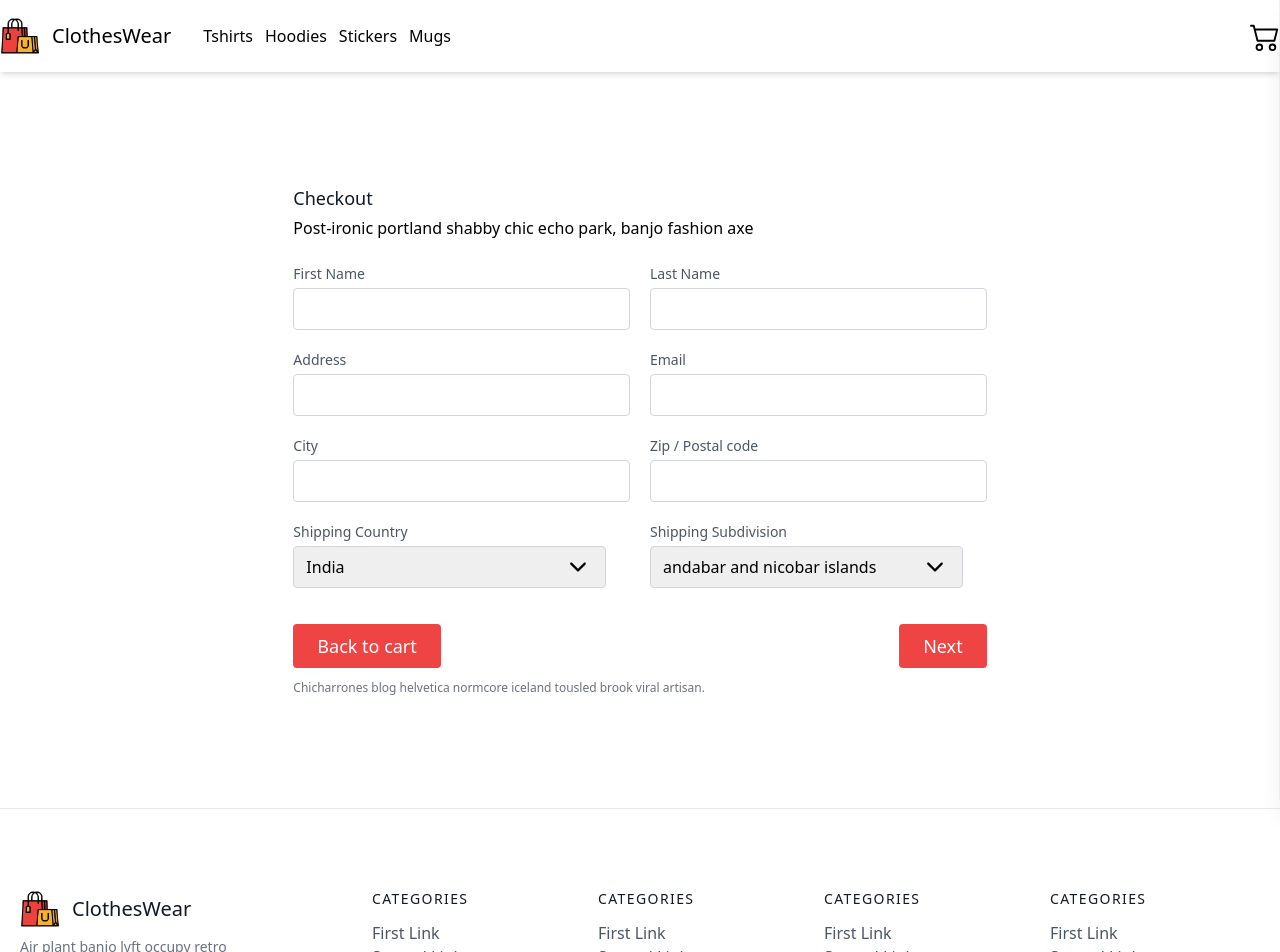
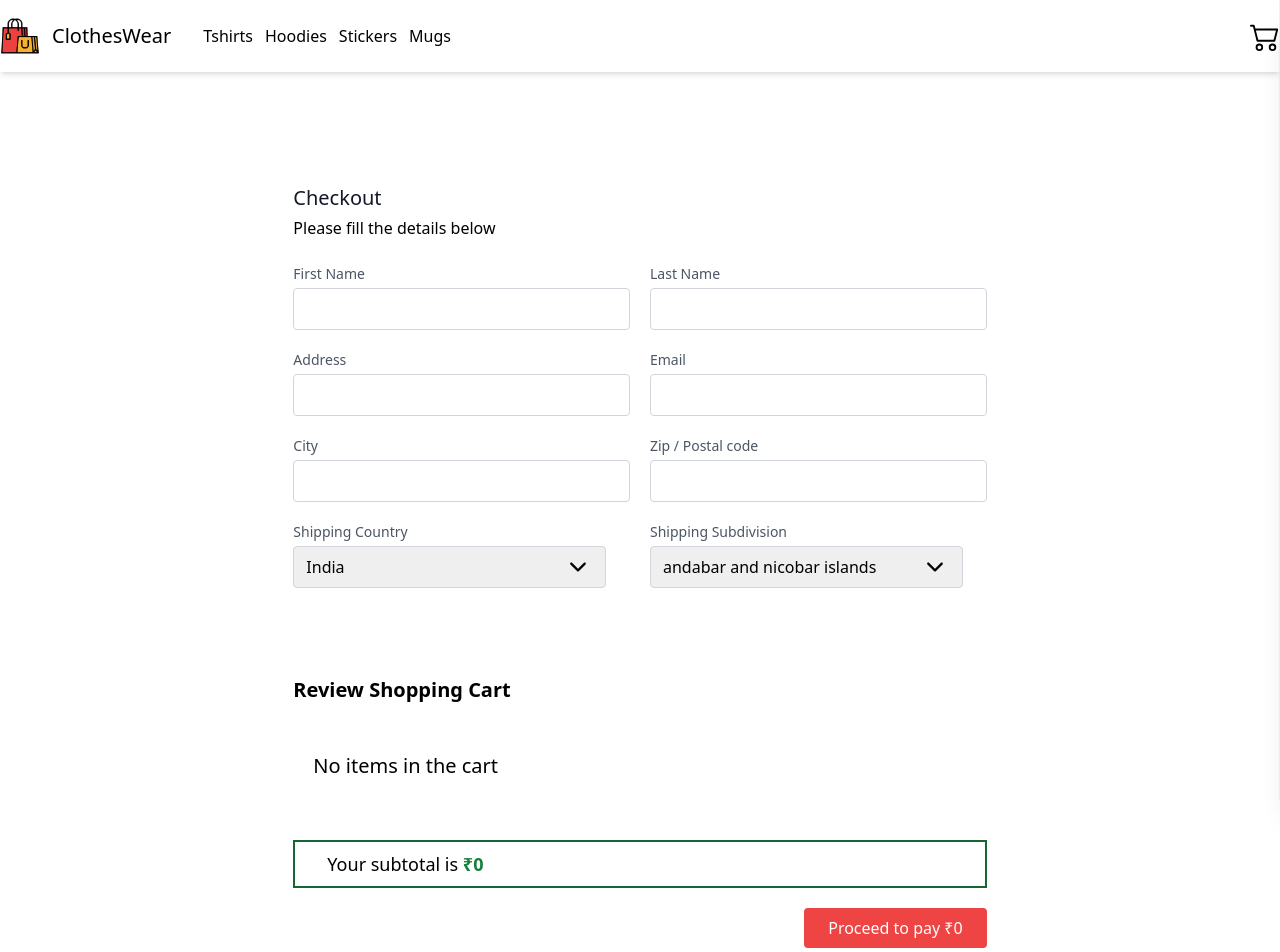
Before and after one commit to romiljain5/clotheswear, a Next.js app: page /checkout in a window 1280 px wide. Shown: the top 952 px of the page. Built offline with nearby package versions, Linux system fonts and the light colour scheme.

Commit message:
Made some improvements in checkout and sidebar cart
Created review shopping cart
used subtotal through destructuring and made some minor changes

```diff
--- a/components/Navbar.js
+++ b/components/Navbar.js
@@ -20,8 +20,8 @@ const Navbar = ({cart, addToCart, removeFromCart, clearCart, subtotal}) => {
 
   const ref = useRef()
   return (
-    <div className='shadow-md m-0 p-0'>
-      <div className="container w-11/12 justify-start flex flex-col md:flex-row w-full mx-auto py-1">
+    <div className='shadow-md sticky top-0 bg-white z-10 m-0 p-0'>
+      <div className="container justify-start flex flex-col md:flex-row w-full mx-auto py-1">
       <div className='flex items-center justify-center'>
         <Link href={'/'}>
         <a className='flex'>
@@ -53,10 +53,10 @@ const Navbar = ({cart, addToCart, removeFromCart, clearCart, subtotal}) => {
           {Object.keys(cart).length == 0 && <div className='text-xl'>No items in the cart</div>}
           {Object.keys(cart).map((k)=>{ return <li key={k} className="my-2">
             <div className="flex">
-              <div className="w-2/3">{cart[k].name}</div>
-              <div onClick={()=>{removeFromCart(k, 1, cart[k].price, cart[k].name, cart[k].size, cart[k].variant)}} className="w-1/6 flex items-center justify-center text-2xl cursor-pointer"><AiFillMinusCircle/></div>
-              <div className="w-1/6 flex items-center justify-center bg-white">{cart[k].qty}</div>
-              <div onClick={()=>{addToCart(k, 1, cart[k].price, cart[k].name, cart[k].size, cart[k].variant)}} className="w-1/6 flex items-center justify-center text-2xl cursor-pointer"><AiFillPlusCircle/></div>
+              <div className="w-2/3 text-xs md:text-base">{cart[k].name}</div>
+              <div onClick={()=>{removeFromCart(k, 1, cart[k].price, cart[k].name, cart[k].size, cart[k].variant)}} className="w-10 flex items-center justify-center md:text-2xl text-xl cursor-pointer"><AiFillMinusCircle/></div>
+              <div className="w-10 flex items-center justify-center bg-white">{cart[k].qty}</div>
+              <div onClick={()=>{addToCart(k, 1, cart[k].price, cart[k].name, cart[k].size, cart[k].variant)}} className="w-10 flex items-center justify-center md:text-2xl text-xl cursor-pointer"><AiFillPlusCircle/></div>
             </div>
           </li>})}
 
@@ -64,12 +64,12 @@ const Navbar = ({cart, addToCart, removeFromCart, clearCart, subtotal}) => {
 
         <div className="flex flex-col md:flex-row mt-10">
           <Link href={'/checkout'}>
-          <button className="flex mr-3 text-white bg-green-600 border-0 py-2 px-5 focus:outline-none hover:bg-green-700 rounded text-md">
+          <button className="flex mr-3 text-white w-full md:w-auto bg-green-600 border-0 py-2 px-5 focus:outline-none hover:bg-green-700 rounded md:text-md text-sm">
             <BsBagCheck className="my-1 mr-2"/> Checkout
           </button>
           </Link>
 
-          <button onClick={clearCart} className="flex md:mt-0 mt-5 text-white bg-red-600 border-0 py-2 px-5 focus:outline-none hover:bg-orange-800 rounded text-md">
+          <button onClick={clearCart} className="flex md:mt-0 mt-5 w-full md:w-auto text-white bg-red-600 border-0 py-2 px-5 focus:outline-none hover:bg-orange-800 rounded md:text-md text-sm">
             <FiTrash2 className="my-1 mr-2"/> Empty Cart
           </button>
         </div>
--- a/pages/_app.js
+++ b/pages/_app.js
@@ -13,8 +13,8 @@ function MyApp({ Component, pageProps }) {
     try {
       if(localStorage.getItem("cart")){
         setCart(JSON.parse(localStorage.getItem("cart")))
+        saveCart(JSON.parse(localStorage.getItem("cart")))
       }
-
     } catch (error) {
       console.log(error)
       localStorage.clear()
--- a/pages/checkout.js
+++ b/pages/checkout.js
@@ -1,15 +1,19 @@
 import React from "react";
 import {IoIosArrowDown} from "react-icons/io"
+import {AiFillPlusCircle, AiFillMinusCircle} from 'react-icons/ai'
+import {BsBagCheck} from 'react-icons/bs'
+import {FiTrash2} from 'react-icons/fi'
+import Link from 'next/link'
 
-const Checkout = () => {
+const Checkout = ({cart, addToCart, removeFromCart, clearCart, subtotal}) => {
   return (
-    <div className="p-20 container md:w-2/3 m-auto">
+    <div className="md:p-20 p-5 container md:w-2/3 m-auto">
       <div className="bg-white md:ml-auto md:py-8 mt-8 md:mt-0">
-        <h2 className="text-gray-900 text-lg mb-1 font-medium title-font">
+        <h2 className="text-gray-900 text-xl font-bold mb-1 font-medium title-font">
           Checkout
         </h2>
         <p classNameName="leading-relaxed mb-5 text-gray-600">
-          Post-ironic portland shabby chic echo park, banjo fashion axe
+          Please fill the details below
         </p>
         <div className="md:flex w-full md:space-x-5 mt-5">
           <div className="md:w-1/2 mb-4">
@@ -118,23 +122,40 @@ const Checkout = () => {
           </div>
         </div>
 
-        <div className="w-full flex mt-5">
-          <div className="w-1/2">
-            <button className="text-white bg-red-500 border-0 py-2 px-6 focus:outline-none hover:bg-red-600 rounded text-lg">
-              Back to cart
-            </button>
-          </div>
-          <div className="w-1/2 flex justify-end">
-            <button className="text-white bg-red-500 border-0 py-2 px-6 focus:outline-none hover:bg-red-600 rounded text-lg">
-              Next
+      </div>
+
+
+      {/* Review cart items */}
+      <div className="h-full mt-10 w-full">
+        <h2 className="text-xl font-bold">Review Shopping Cart</h2>
+        <ol className="list-decimal mt-7 p-5">
+          {Object.keys(cart).length == 0 && <div className='text-xl'>No items in the cart</div>}
+          {Object.keys(cart).map((k)=>{ return <li key={k} className="my-2">
+            <div className="flex md:text-lg text-sm">
+              <div className="w-5/6">{cart[k].name}</div>
+              <div onClick={()=>{removeFromCart(k, 1, cart[k].price, cart[k].name, cart[k].size, cart[k].variant)}} className="w-10 flex items-center justify-center text-2xl cursor-pointer"><AiFillMinusCircle/></div>
+              <div className="w-10 flex items-center justify-center bg-white">{cart[k].qty}</div>
+              <div onClick={()=>{addToCart(k, 1, cart[k].price, cart[k].name, cart[k].size, cart[k].variant)}} className="w-10 flex items-center justify-center text-2xl cursor-pointer"><AiFillPlusCircle/></div>
+            </div>
+          </li>})}
+        </ol>
+
+        <div className="mt-10 md:text-lg text-sm border-2 border-green-800 py-2 px-8 text-black">
+          <p>Your subtotal is <span className="font-semibold text-green-700">₹{subtotal}</span> </p>
+        </div>
+
+
+
+        <div className="w-full flex mt-5 space-y-2 md:space-y-0 md:flex-row flex-col">
+          <div className="w-full flex md:justify-end">
+            <button className="text-white bg-red-500 border-0 py-2 px-6 w-full md:w-auto focus:outline-none hover:bg-red-600 rounded text-md">
+              Proceed to pay ₹{subtotal}
             </button>
           </div>
         </div>
-        <p className="text-xs text-gray-500 mt-3">
-          Chicharrones blog helvetica normcore iceland tousled brook viral
-          artisan.
-        </p>
+
       </div>
+      {/* review cart ended */}
     </div>
   );
 };
```
